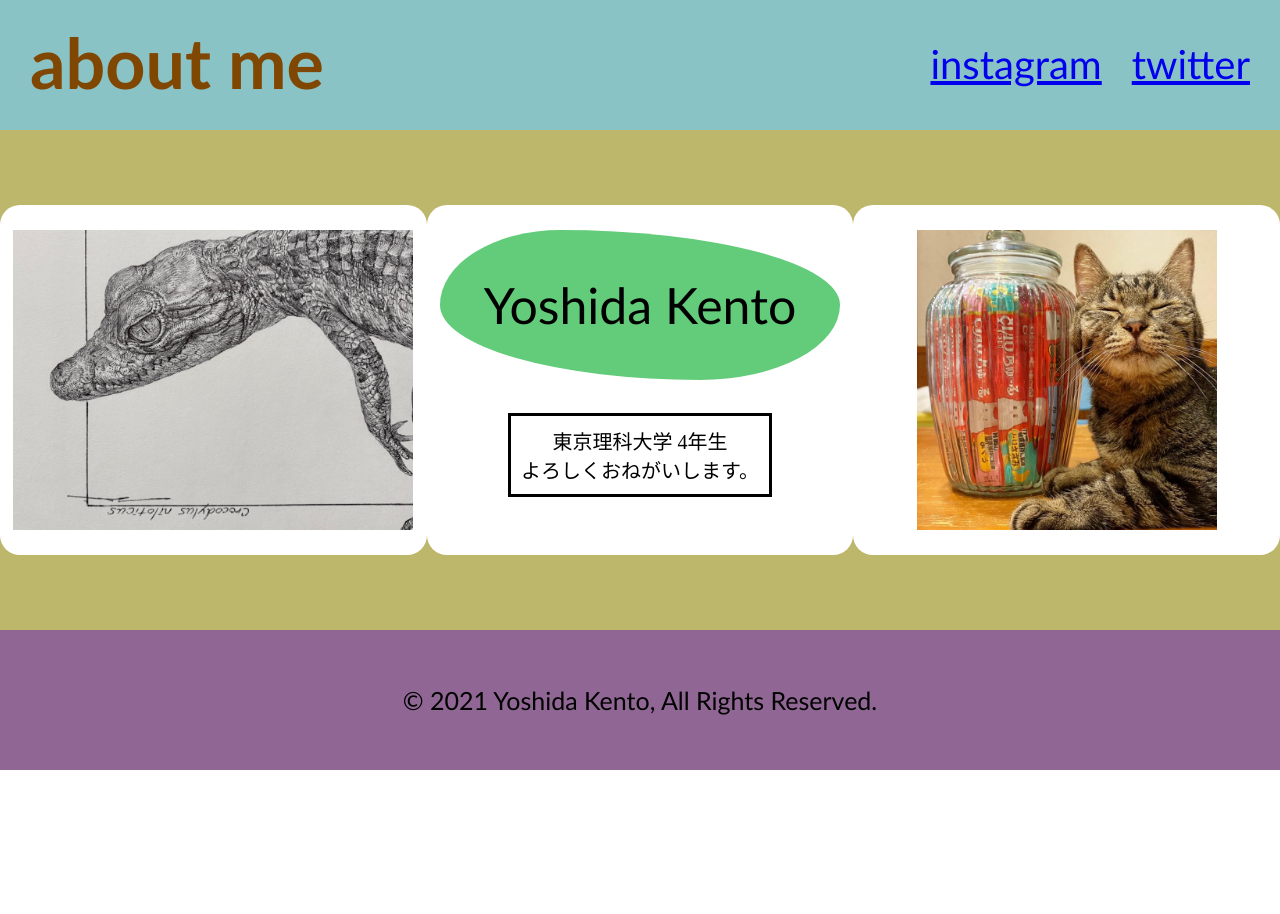
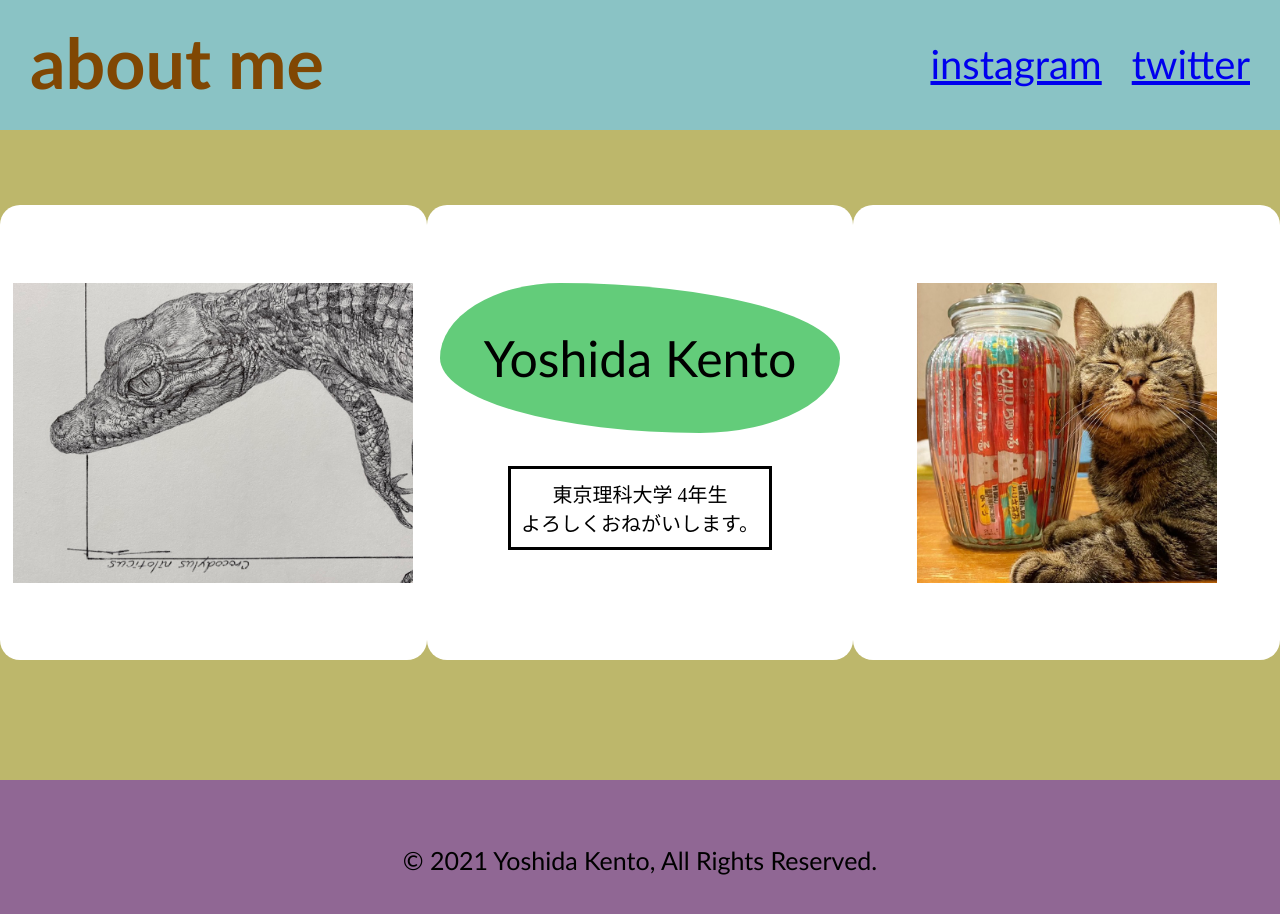
Before and after one commit to kento0242/my-portfolio, a plain HTML site: page index.html in a window 1280 px wide. Before the commit the page ends 800 px from the top, so only its background shows below. Drawn offline with Linux system fonts and the light colour scheme; some packages are replaced by stand-ins of ours.

Commit message:
訂正版ポートフォリオ

```diff
--- a/style.css
+++ b/style.css
@@ -17,8 +17,8 @@ header {
 }
 footer {
   background-color: rgba(134, 88, 138, 0.911);
-  height: 140px;
-  width: 100%;
+  width: 100vmax;
+  height: 20vh;
   display: flex;
   justify-content: center;
   align-items: center;
@@ -56,7 +56,7 @@ header li {
 }
 
 .first-block {
-  height: 500px;
+  height: 650px;
   background-color: darkkhaki;
   display: flex;
 }
```
